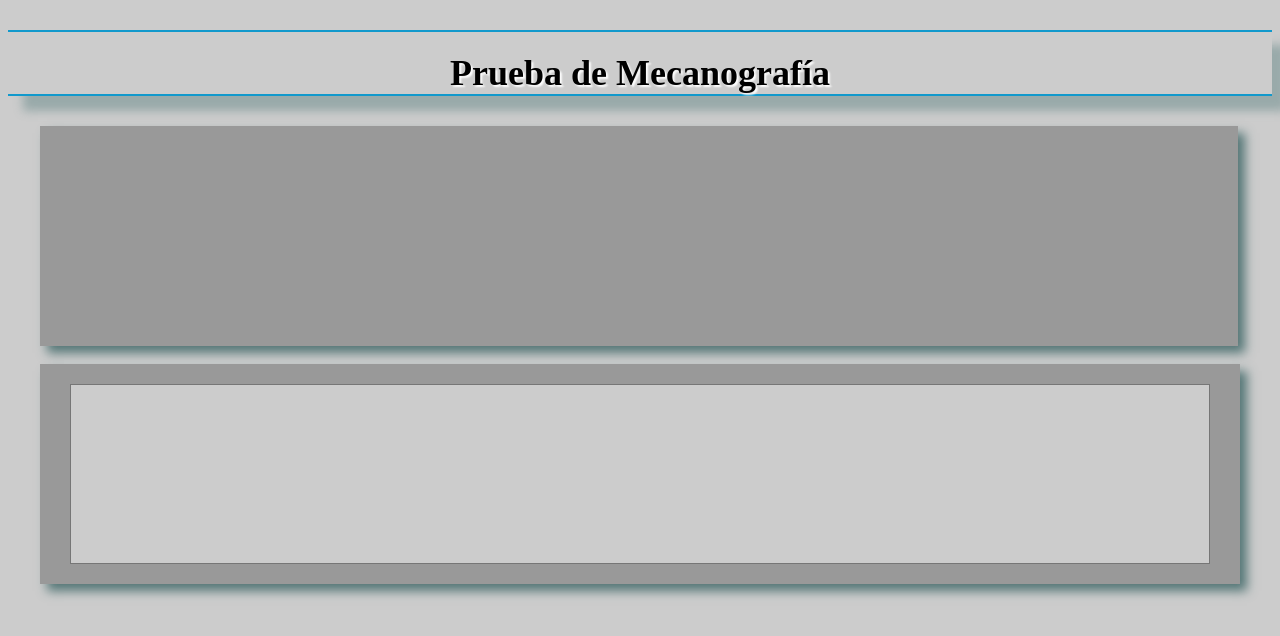
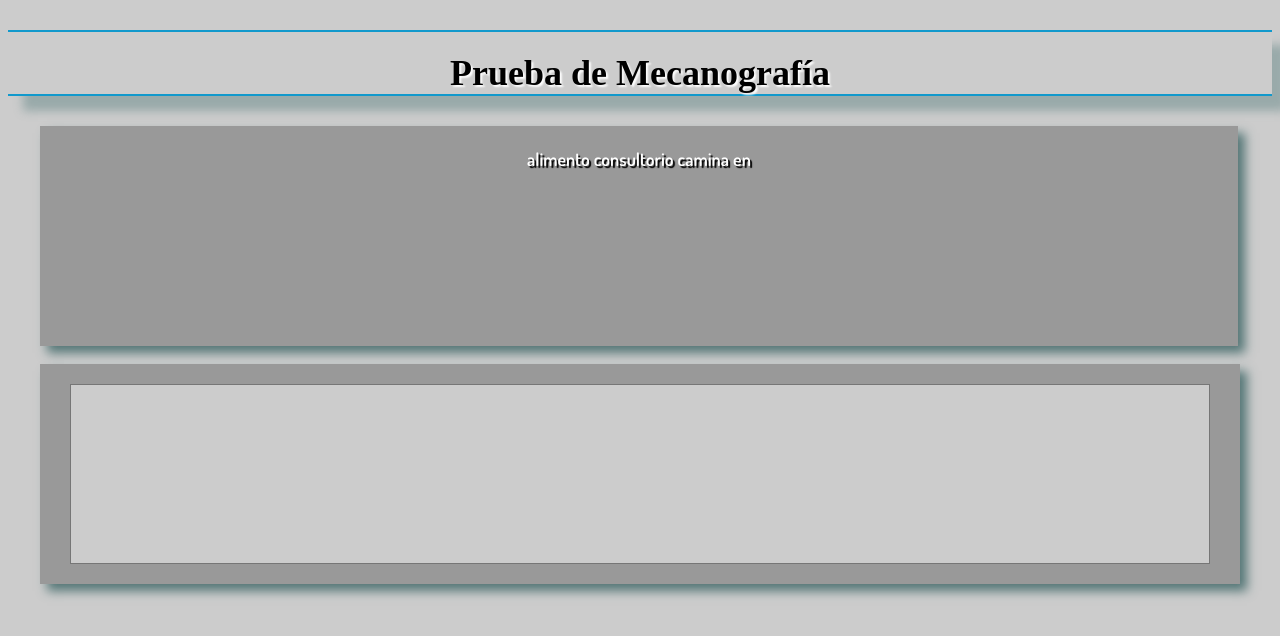
Before and after one commit to JesusMiguel03/mecanografia, a plain HTML site: page index.html in a window 1280 px wide. Drawn offline with Linux system fonts and the light colour scheme.

Commit message:
Update index.html
Script mal escrito

```diff
--- a/index.html
+++ b/index.html
@@ -22,5 +22,5 @@
     </div>
 </body>
 
-<script src="codenew.js"></script>
+<script src="code.js"></script>
 </html>
```
